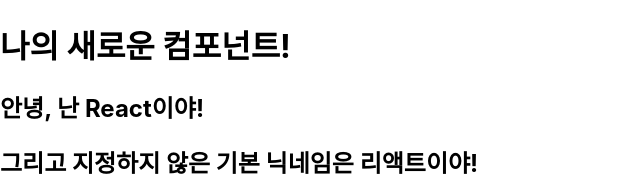
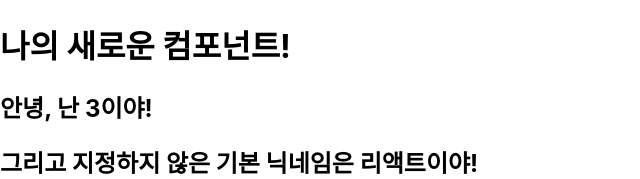
Before and after one commit to AhnByeongMin/react, a React (Create React App) app: page / in a window 1280 px wide. Shown: the top 179 px of the page, without its empty margins (0-640 px from the left). Built offline with nearby package versions, Linux system fonts and the light colour scheme.

Commit message:
PropTypes를 이용한 유효성체크

```diff
--- a/src/App.js
+++ b/src/App.js
@@ -1,7 +1,7 @@
 import MyComponent from "./MyComponent";
 
 const App = () => {
-  return <MyComponent name ="React">태그내용</MyComponent>
+  return <MyComponent name ="3">태그내용</MyComponent>
 
 };
 
--- a/src/MyComponent.js
+++ b/src/MyComponent.js
@@ -1,5 +1,6 @@
+import PropTypes from 'prop-types';
 // =>는  ES6문법
-//defaultProps 지정
+
 const MyComponent = ({name, children, nick}) => {
   return (
     <>
@@ -12,9 +13,15 @@
     </>
   );
 };
+//defaultProps 지정
 MyComponent.defaultProps = {
   name: "기본이름",
   nick :"리액트"
 };
+//PropTypes 검증 지정타입이 아닌값에대해 console에 경고가 표시됨
+// eslint-disable-next-line react/no-typos
+MyComponent.PropTypes = {
+    name: PropTypes.string
+}
 
 export default MyComponent;
```
